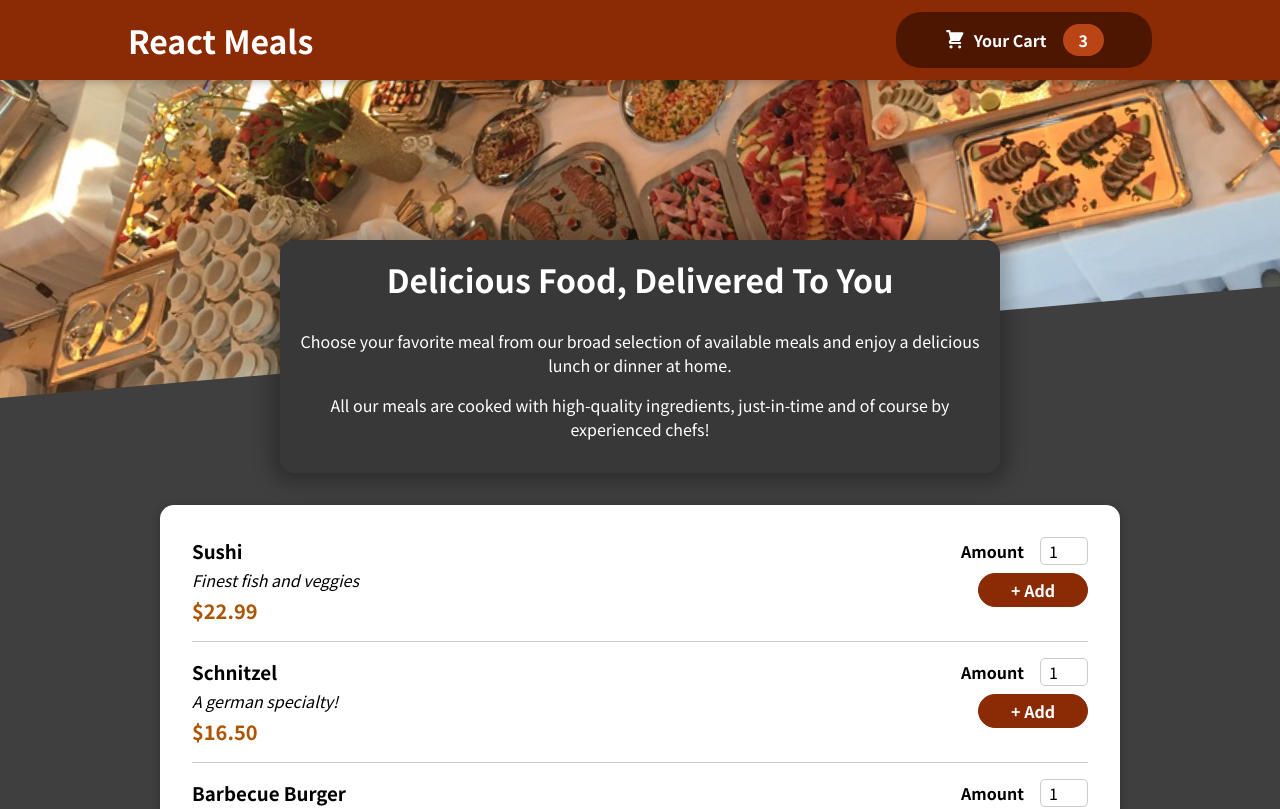
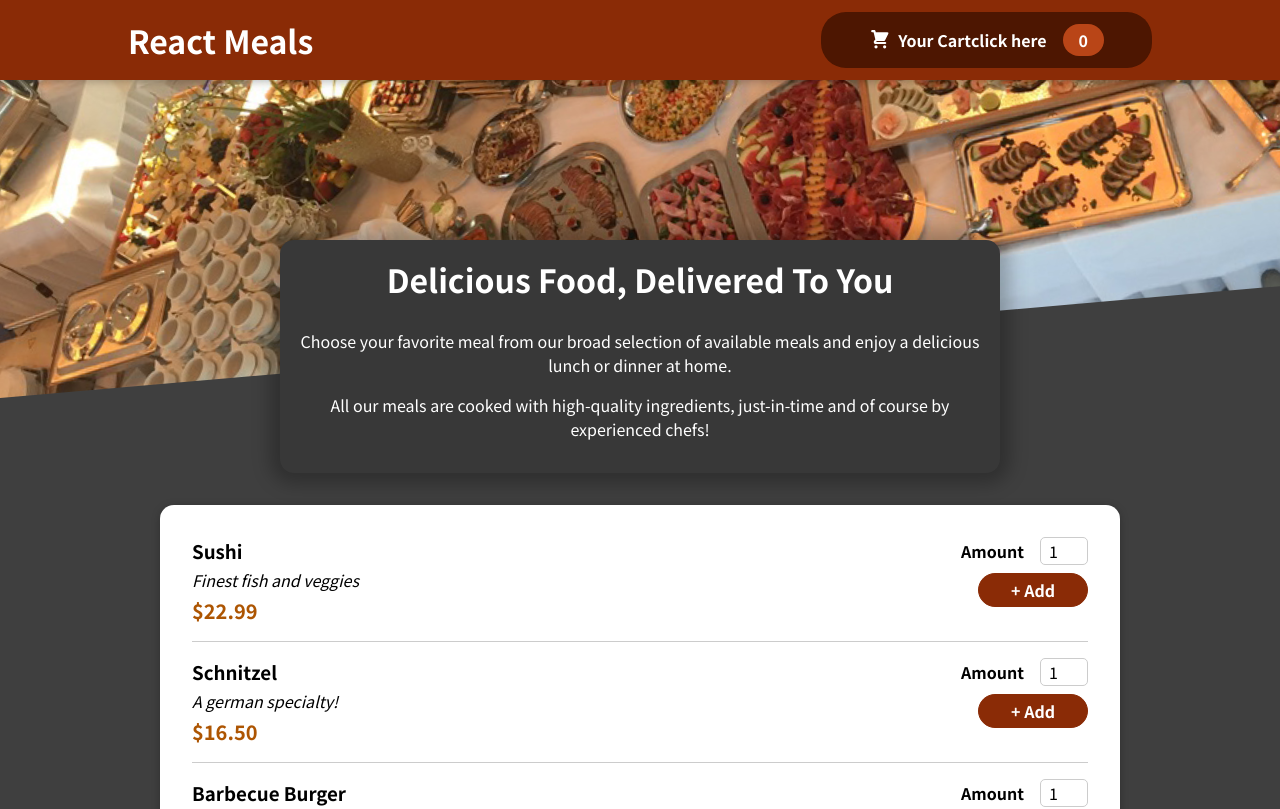
Before and after one commit to kuumaraswamy/FOOD, a React (Create React App) app: page / in a window 1280 px wide. Shown: the top 809 px of the page. Built offline with nearby package versions, Linux system fonts and the light colour scheme.

Commit message:
showing the number of cart Items next to the carticon

```diff
--- /dev/null
+++ b/src/Store/CartProvider.js
@@ -0,0 +1,32 @@
+import React, {useState} from 'react'
+import CartContext from './cart-context'
+
+
+
+const CartProvider = (props) => {
+    const [items, updateItems] = useState([]);
+    const addItemToCartHandler = (item) => {
+        updateItems([...items, item])
+        console.log('add item cart handler',cartContext)
+
+  };
+
+    const removeItemFromCartHandler = (id) =>{}
+
+    const cartContext={
+        items: items,
+        // totalAmount: 0,
+        addItem: addItemToCartHandler,
+        removeItem: removeItemFromCartHandler,
+        message: "click here",
+    }
+
+  return (
+    <CartContext.Provider value={cartContext}>
+         {console.log('inside cart context.provider',cartContext)}
+        {props.children}
+    </CartContext.Provider>
+  )
+}
+
+export default CartProvider
--- /dev/null
+++ b/src/Store/cart-context.js
@@ -0,0 +1,11 @@
+import React from 'react'
+
+const CartContext = React.createContext({
+    items: [],
+    // totalAmount: 0,
+    addItem: (item) => {},
+    removeItem: (id) => {}
+})
+
+
+export default CartContext
--- a/src/components/Cart/Cart.js
+++ b/src/components/Cart/Cart.js
@@ -1,11 +1,14 @@
+import React,{useContext} from 'react'
+import CartCntxt from '../../Store/cart-context';
 import Modal from '../UI/Modal';
 import classes from './Cart.module.css';
 
 const Cart = (props) => {
+  const cartcntxt = useContext((CartCntxt))
   const cartItems = (
     <ul className={classes['cart-items']}>
-      {[{ id: 'c1', name: 'Sushi', amount: 2, price: 12.99 }].map((item) => (
-        <li>{item.name}</li>
+      {cartcntxt.items.map((item) => (
+        <li>Name: {item.name} Price:{item.price} Quantity:{item.quantity}</li>
       ))}
     </ul>
   );
--- a/src/components/Layout/HeaderCartButton.js
+++ b/src/components/Layout/HeaderCartButton.js
@@ -1,15 +1,22 @@
-import React from 'react'
+import React,{useContext} from 'react'
 import CartIcon from '../Cart/CartIcon'
 import classes from "./HeaderCartButton.module.css"
+import CartContext from '../../Store/cart-context'
 
 const HeaderCartButton = props => {
+  const cartCntxt = useContext(CartContext);
+  let quantity = 0;
+  cartCntxt.items.forEach((item) => {
+    quantity = quantity + Number(item.quantity);
+  });
   return (
     <button className={classes.button} onClick={props.onClick}>
         <span className={classes.icon}>
             <CartIcon/>
         </span>
         <span> Your Cart </span>
-        <span className={classes.badge}> 3 </span>
+        <span>{cartCntxt.message}</span>
+        <span className={classes.badge}>{quantity}</span>
     </button>
   )
 }
--- a/src/components/Meals/MealItem/MealItem.js
+++ b/src/components/Meals/MealItem/MealItem.js
@@ -12,7 +12,7 @@ const MealItem = props => {
            <div className={classes.price}>{price}</div>
         </div>
         <div>
-            <MealItemForm/>
+            <MealItemForm id={props.id} item={props}/>
         </div>
     </li>
   )
--- a/src/components/Meals/MealItem/MealItemForm.js
+++ b/src/components/Meals/MealItem/MealItemForm.js
@@ -1,19 +1,30 @@
-import React from 'react'
+import React, {useContext} from 'react'
+import CartCntx from '../../../Store/cart-context'
 import Input from '../../UI/Input'
 import classes from './MealItemForm.module.css'
 
 const MealItemForm = (props) => {
+  const cartcntx = useContext(CartCntx);
+  console.log("re intialised",cartcntx)
+  const addItemToCart = (event) => {
+    //update cartcntxt items
+    event.preventDefault();
+    const quantity = document.getElementById("amount_" + props.id).value;
+    cartcntx.addItem({ ...props.item, quantity:quantity });
+    console.log('after add item to cart',cartcntx)
+  };
   return (
     <form className={classes.form}>
+    {console.log('inside render',cartcntx.items)}
         <Input label='Amount' input={{
-            id:'amount',
+            id:"amount_" + props.id,
             type:'number',
             min:'1',
             max:'5',
             step:'1',
-            defaultValue:'1'
+            defaultValue:'1',
         }}/>
-        <button>+ Add</button>
+        <button onClick={addItemToCart}>+ Add</button>
     </form>
   )
 }
```
Also changed, not shown: src/App.js (+4 -3 lines), 1 other file (tests, documents, lock files or other folders).
